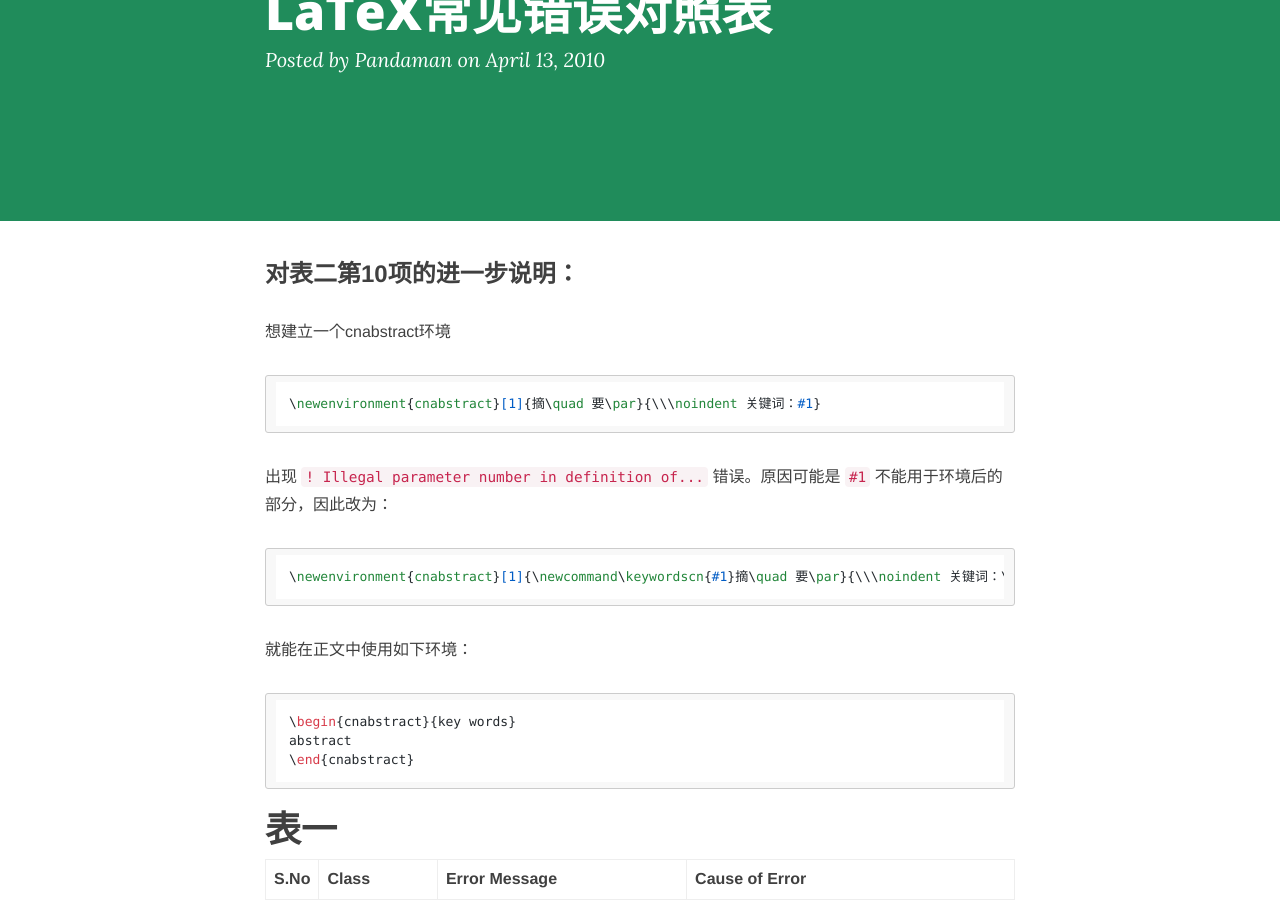
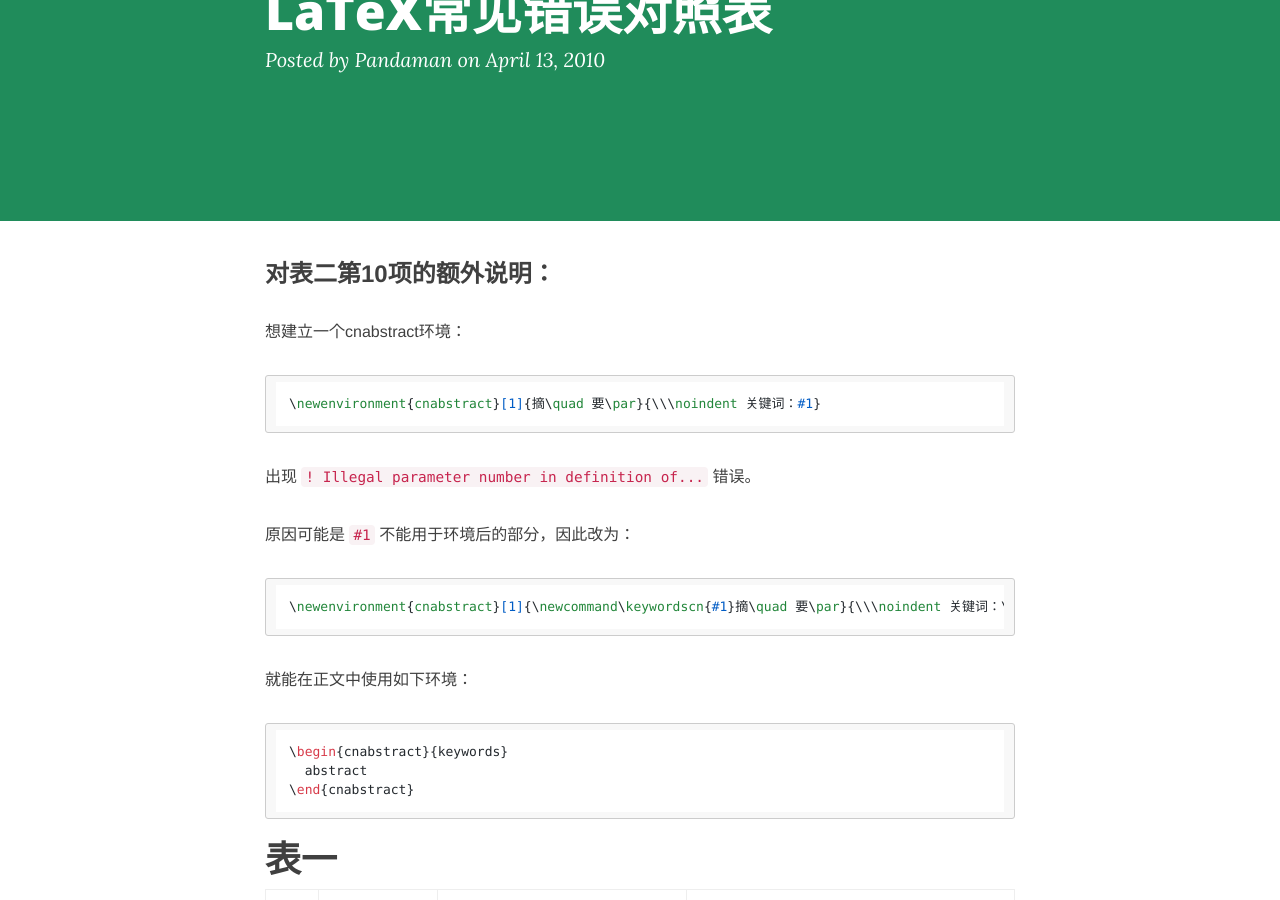
Before and after one commit to ceares/ceares.github.io, a Jekyll site: the page built from _posts/qa/2010-4-13-LaTeXerror.md, in a window 1280 px wide and 900 px high, scrolled down 213 px. Built offline with Jekyll 4.4.1, drawn with Linux system fonts in a browser that asks for light colours; nearby versions of some CDN libraries; comment, search, counter and statistics services are not loaded.

Commit message:
from sp3

````diff
--- a/_posts/qa/2010-4-13-LaTeXerror.md
+++ b/_posts/qa/2010-4-13-LaTeXerror.md
@@ -7,15 +7,17 @@ tags: [LaTeX,QA,error]
 description: LaTeX常见错误对照表
 ---
 
-### 对表二第10项的进一步说明：
+### 对表二第10项的额外说明：
 
-想建立一个cnabstract环境
+想建立一个cnabstract环境：
 
 ```latex
 \newenvironment{cnabstract}[1]{摘\quad 要\par}{\\\noindent 关键词：#1}
 ```
 
-出现 `! Illegal parameter number in definition of...` 错误。原因可能是 `#1` 不能用于环境后的部分，因此改为：
+出现 `! Illegal parameter number in definition of...` 错误。
+
+原因可能是 `#1` 不能用于环境后的部分，因此改为：
 
 ```latex
 \newenvironment{cnabstract}[1]{\newcommand\keywordscn{#1}摘\quad 要\par}{\\\noindent 关键词：\keywordscn}
@@ -24,8 +26,8 @@ description: LaTeX常见错误对照表
 就能在正文中使用如下环境：
 
 ```latex
-\begin{cnabstract}{key words}
-abstract
+\begin{cnabstract}{keywords}
+  abstract
 \end{cnabstract}
 ```
 
````
